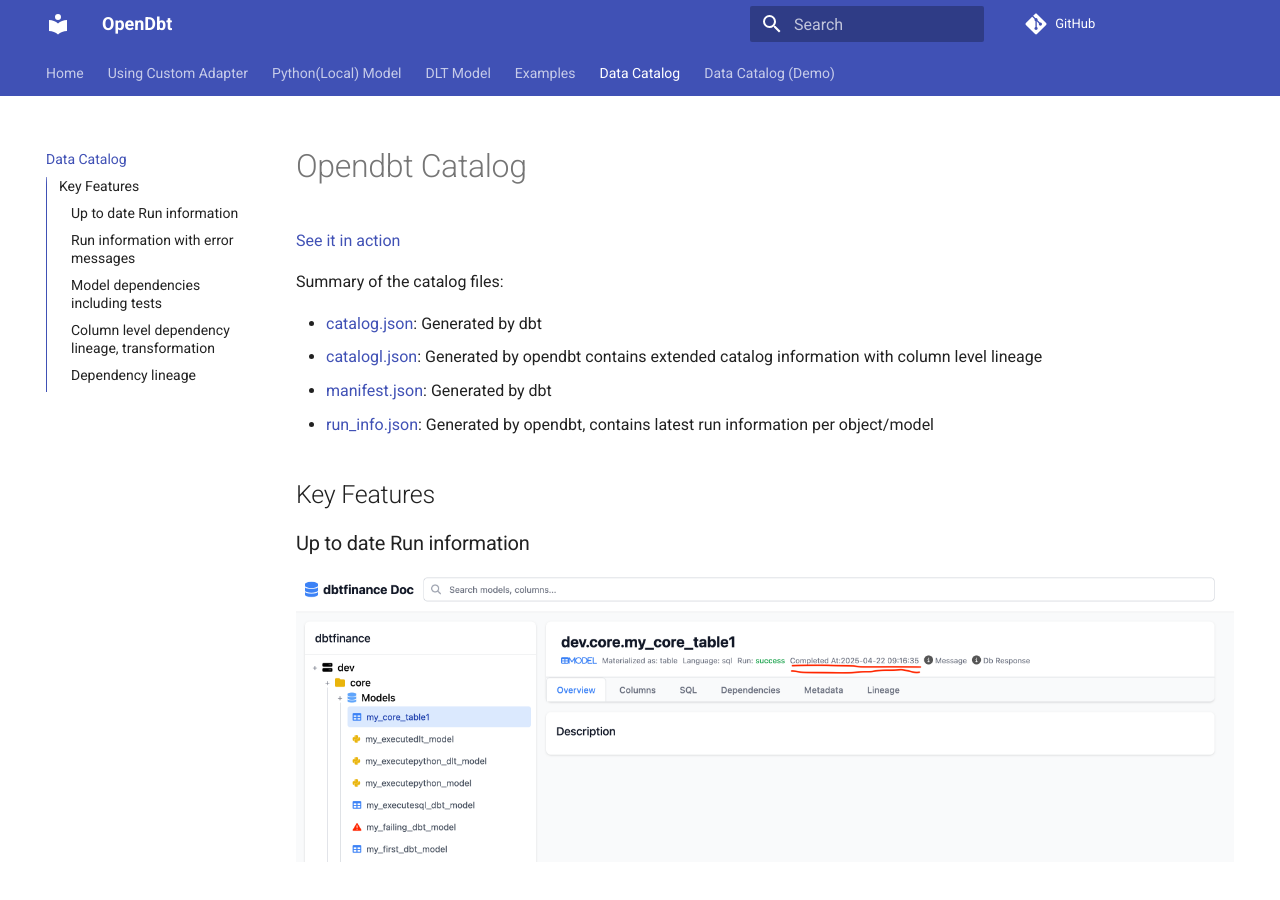
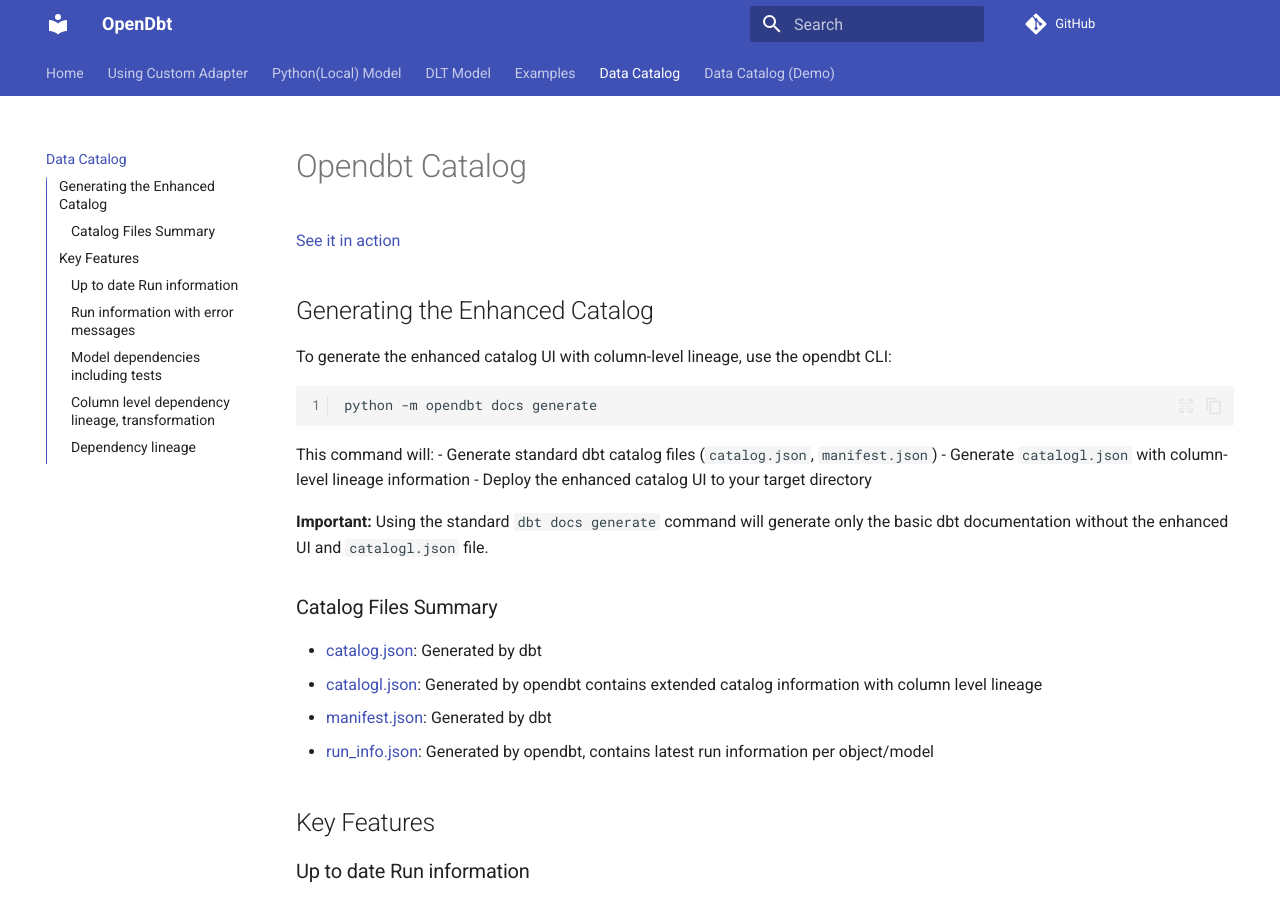
Before and after one commit to memiiso/opendbt, an MkDocs documentation site: the page built from docs/catalog.md, in a window 1280 px wide and 900 px high. Built offline with MkDocs 1.6.1 and Material for MkDocs 9.7.7, drawn with Linux system fonts in a browser that asks for light colours; comment, search, counter and statistics services are not loaded.

Commit message:
feat: Auto-deploy enhanced catalog UI when running dbt docs generate
- Modified deploy_user_index_html() to fallback to opendbt's enhanced UI
- If no user-provided index.html found in docs_paths, automatically copies
  opendbt/dbt/docs/index.html to target directory
- Applies to both dbt v17 and v18 task implementations
- Users can still override by providing their own index.html in docs_paths

This change makes the enhanced catalog UI (with column-level lineage,
dependency graphs, and modern Vue.js interface) available out-of-the-box
without requiring users to manually copy files.

Note: catalogl.json generation already happens automatically via
generate_opendbt_catalogl_json() method.

````diff
--- a/docs/catalog.md
+++ b/docs/catalog.md
@@ -2,7 +2,22 @@
 
 [See it in action](https://memiiso.github.io/opendbt/opendbtdocs/)
 
-Summary of the catalog files:
+## Generating the Enhanced Catalog
+
+To generate the enhanced catalog UI with column-level lineage, use the opendbt CLI:
+
+```bash
+python -m opendbt docs generate
+```
+
+This command will:
+- Generate standard dbt catalog files (`catalog.json`, `manifest.json`)
+- Generate `catalogl.json` with column-level lineage information
+- Deploy the enhanced catalog UI to your target directory
+
+**Important:** Using the standard `dbt docs generate` command will generate only the basic dbt documentation without the enhanced UI and `catalogl.json` file.
+
+### Catalog Files Summary
 
 - [catalog.json](catalog.json): Generated by dbt
 - [catalogl.json](catalogl.json): Generated by opendbt contains extended catalog information with column level lineage
--- a/opendbt/dbt/v17/task/docs/generate.py
+++ b/opendbt/dbt/v17/task/docs/generate.py
@@ -22,6 +22,12 @@
                 click.echo(f"Using user provided documentation page: {index_html.as_posix()}")
                 return
 
+        # If no user-provided index.html found, deploy opendbt's enhanced catalog UI
+        opendbt_index = Path(__file__).parent.parent.parent.joinpath("docs").joinpath("index.html")
+        if opendbt_index.is_file() and opendbt_index.exists():
+            shutil.copyfile(opendbt_index, target)
+            click.echo(f"Using opendbt enhanced catalog UI: {opendbt_index.as_posix()}")
+
     def generate_opendbt_catalogl_json(self):
         catalog_path = Path(self.config.project_target_path).joinpath(CATALOG_FILENAME)
         manifest_path = Path(self.config.project_target_path).joinpath(MANIFEST_FILE_NAME)
--- a/opendbt/dbt/v18/task/docs/generate.py
+++ b/opendbt/dbt/v18/task/docs/generate.py
@@ -22,6 +22,12 @@
                 click.echo(f"Using user provided documentation page: {index_html.as_posix()}")
                 return
 
+        # If no user-provided index.html found, deploy opendbt's enhanced catalog UI
+        opendbt_index = Path(__file__).parent.parent.parent.joinpath("docs").joinpath("index.html")
+        if opendbt_index.is_file() and opendbt_index.exists():
+            shutil.copyfile(opendbt_index, target)
+            click.echo(f"Using opendbt enhanced catalog UI: {opendbt_index.as_posix()}")
+
     def generate_opendbt_catalogl_json(self):
         catalog_path = Path(self.config.project_target_path).joinpath(CATALOG_FILENAME)
         manifest_path = Path(self.config.project_target_path).joinpath(MANIFEST_FILE_NAME)
````
